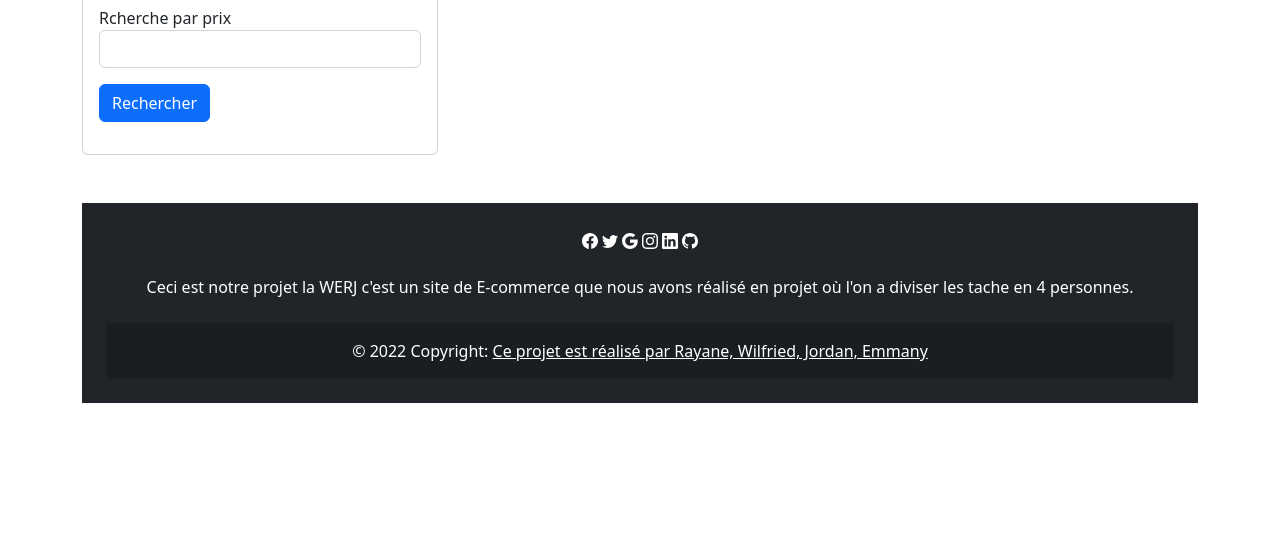
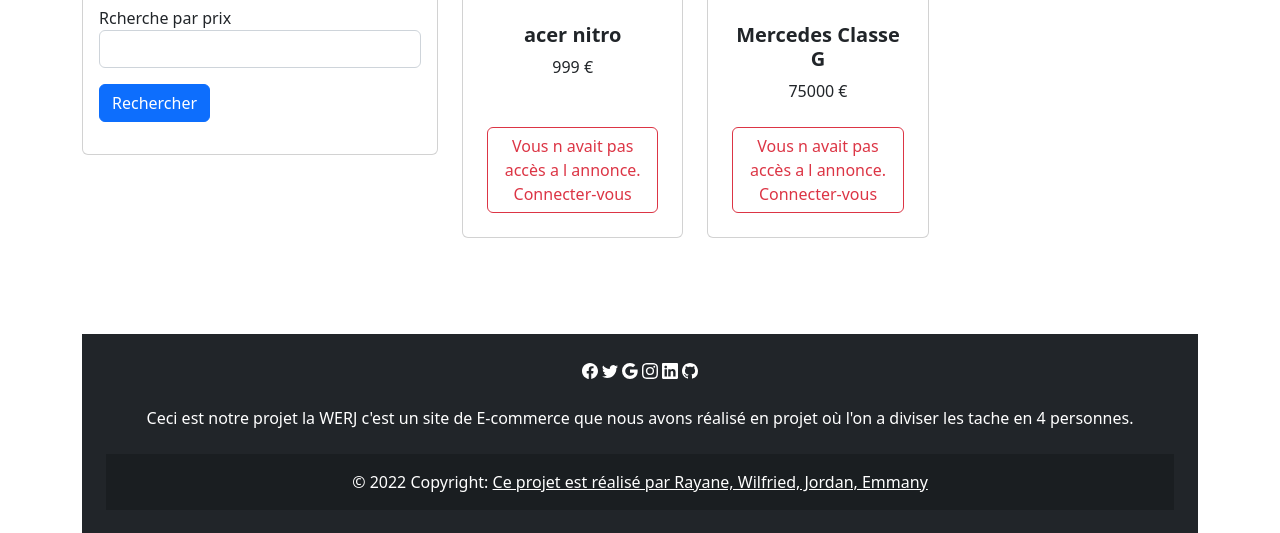
Before and after one commit to Wildrey237/ECE_WEB, a PHP site: page / in a window 1280 px wide. Shown: the part 512-1045 px from the top of the page. Before the commit the page ends 915 px from the top, so only its background shows below. Run offline with PHP 8.4, Linux system fonts and the light colour scheme; data comes from the database, SQL or seed files in the repository.

Commit message:
tri+annonce+index fini

```diff
--- a/index.php
+++ b/index.php
@@ -33,6 +33,7 @@
     <meta charset="utf-8">
     <meta name="viewport" content="width=device-width, initial-scale=1">
     <title>Le bon coin</title>
+
     <link href="https://cdn.jsdelivr.net/npm/bootstrap@5.2.2/dist/css/bootstrap.min.css" rel="stylesheet" integrity="sha384-Zenh87qX5JnK2Jl0vWa8Ck2rdkQ2Bzep5IDxbcnCeuOxjzrPF/et3URy9Bv1WTRi" crossorigin="anonymous">
   </head>
   <body>
@@ -48,7 +49,7 @@
             <div class="container px-4 px-lg-5 my-5">
                 <div class="text-center text-white">
                     <h1 class="display-4 fw-bolder">Leboncoin</h1>
-                    <p class="lead fw-normal text-white-50 mb-0">Weclome to our app</p>
+                    <p class="lead fw-normal text-white-50 mb-0">Bienvenue sur WERJ</p>
                 </div>
             </div>
         </header>
@@ -99,7 +100,7 @@
                               <input type="number" value="<?php echo $prix ?>" class="form-control"  id="price" name="prix">
                             </div>
                             <div class="form-group mb-3">
-                               <button class="btn btn-primary" type="submit">Rechercher</button>
+                               <button class="btn btn-primary" type="submit" name="rechercher">Rechercher</button>
                             </div>
 
                             </form>
@@ -116,7 +117,7 @@
 
                       <?php
 
-
+                      if(isset($_GET["rechercher"])){
                       $products = $database->getAnnonceByFilters( $keywords,$category,$prix );
 
                       foreach ($products as $key => $product) {
@@ -132,16 +133,24 @@
                                         <!-- Product name-->
                                         <h5 class="fw-bolder">'.$product['nom_annonce'].'</h5>
                                         <!-- Product price-->
-                                       '.$product['prix'].' $
+                                       '.$product['prix'].' €
                                     </div>
                                 </div>
 
 
                                 <!-- Product actions-->';
-                                if ( isset($_SESSION['id_user']) ) {
+                                if (isset($_SESSION["session"])) {
+
+                                  // if ( isset($_SESSION['id_user']) ) {
                                     echo '
                                     <div class="card-footer p-4 pt-0 border-top-0 bg-transparent">
                                       <div class="text-center"><a class="btn btn-outline-dark mt-auto" href="annonce.php?id='.$product['id_Annonce'].'">plus d informations</a></div>
+                                    </div>
+                                    ';
+                                }else{
+                                    echo'
+                                    <div class="card-footer p-4 pt-0 border-top-0 bg-transparent">
+                                      <div class="text-center"><a class="btn btn-outline-danger mt-auto" >Vous n avait pas accès a l annonce. Connecter-vous</a></div>
                                     </div>
                                     ';
                                   }
@@ -149,6 +158,49 @@
                             echo '</div>
                         </div>
                         ';
+                      }
+                    }else{
+                      $products = $database->getAnnonce();
+
+                      foreach ($products as $key => $product) {
+
+                        echo '
+                        <div class="col-md-4 mb-5">
+                            <div class="card h-100">
+                                <!-- Product image-->
+                                <img class="card-img-top" src="'.$product['Media'].'" alt="...">
+                                <!-- Product details-->
+                                <div class="card-body p-4">
+                                    <div class="text-center">
+                                        <!-- Product name-->
+                                        <h5 class="fw-bolder">'.$product['nom_annonce'].'</h5>
+                                        <!-- Product price-->
+                                       '.$product['prix'].' €
+                                    </div>
+                                </div>
+
+
+                                <!-- Product actions-->';
+                                if (isset($_SESSION["session"])) {
+
+                                  // if ( isset($_SESSION['id_user']) ) {
+                                    echo '
+                                    <div class="card-footer p-4 pt-0 border-top-0 bg-transparent">
+                                      <div class="text-center"><a class="btn btn-outline-dark mt-auto" href="annonce.php?id='.$product['id_Annonce'].'">plus d informations</a></div>
+                                    </div>
+                                    ';
+                                }else{
+                                    echo'
+                                    <div class="card-footer p-4 pt-0 border-top-0 bg-transparent">
+                                      <div class="text-center"><a class="btn btn-outline-danger mt-auto">Vous n avait pas accès a l annonce. Connecter-vous</a></div>
+                                    </div>
+                                    ';
+                                  }
+
+                            echo '</div>
+                        </div>
+                        ';
+                      }
                     }
 
 
```
Also changed, not shown: annonce.php (added, +83 -0 lines), views/annonce.php (deleted, +0 -85 lines). Lines whose indentation alone changed are shown as unchanged.
